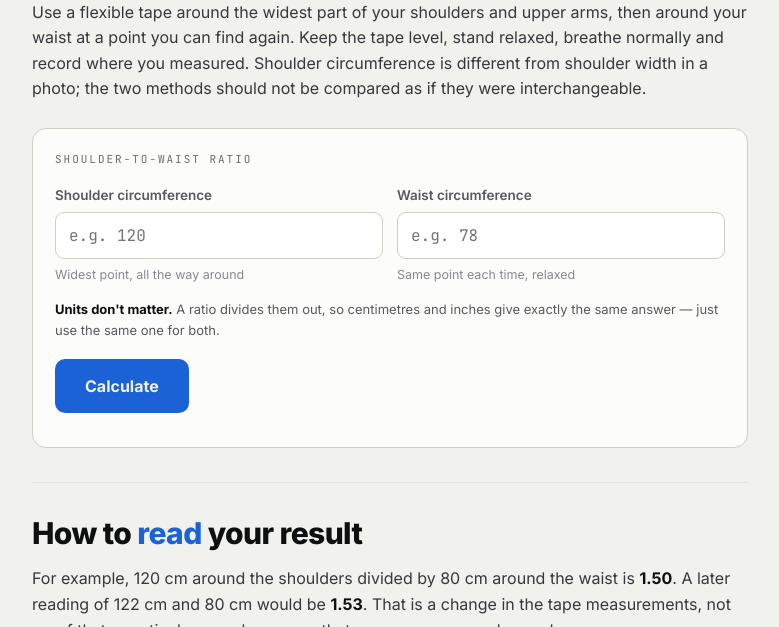
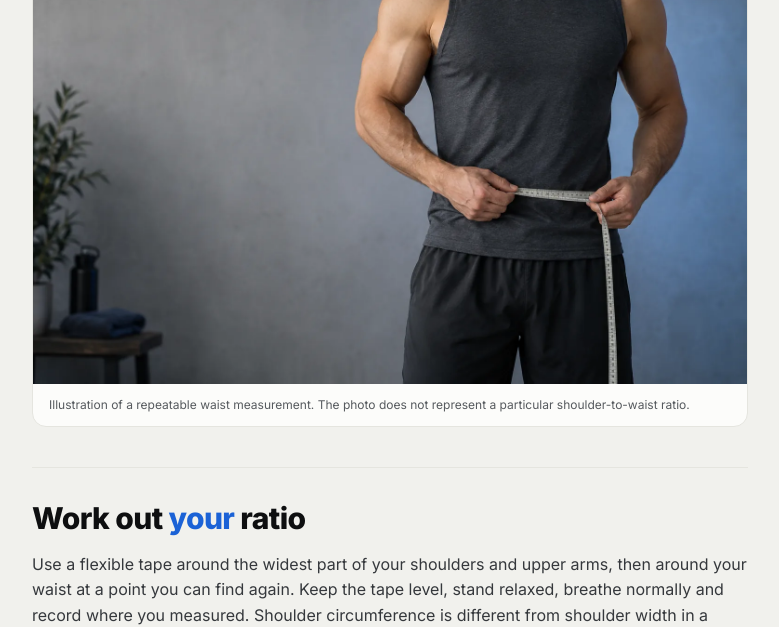
Before and after one commit to qhak/PHYSIQ, a plain HTML site: page golden-ratio-physique.html in a window 1280 px wide. Shown: the part 589-1216 px from the top of the page, without its empty margins (250-1029 px from the left). Drawn offline with Linux system fonts and the light colour scheme.

Commit message:
Add original physique visuals to priority SEO guides

```diff
--- a/golden-ratio-physique.html
+++ b/golden-ratio-physique.html
@@ -24,11 +24,12 @@
 <meta property="og:description" content="Calculate a shoulder-to-waist circumference ratio and learn what the 1.618 reference can and cannot tell you.">
 <meta property="og:url" content="https://cutrank.app/golden-ratio-physique.html">
 <meta property="og:site_name" content="CutRank">
-<meta property="og:image" content="https://cutrank.app/og-image.png">
+<meta property="og:image" content="https://cutrank.app/assets/seo-golden-ratio-visual.webp">
+<meta property="og:image:alt" content="Adult athlete measuring his waist with a flexible tape">
 <meta name="twitter:card" content="summary_large_image">
 <meta name="twitter:title" content="The Golden Ratio Physique — CutRank">
 <meta name="twitter:description" content="Shoulder-to-waist 1.618. Calculate yours, free.">
-<meta name="twitter:image" content="https://cutrank.app/og-image.png">
+<meta name="twitter:image" content="https://cutrank.app/assets/seo-golden-ratio-visual.webp">
 
 <!-- Structured data -->
 <script type="application/ld+json">
@@ -37,7 +38,7 @@
   "@type": "Article",
   "headline": "The Golden Ratio Physique: What 1.618 Actually Means",
   "description": "What the golden ratio physique standard is, how to calculate your shoulder-to-waist ratio, and an honest account of where the 1.618 figure came from.",
-  "image": "https://cutrank.app/og-image.png",
+  "image": "https://cutrank.app/assets/seo-golden-ratio-visual.webp",
   "url": "https://cutrank.app/golden-ratio-physique.html",
   "publisher": {
     "@type": "Organization",
@@ -56,6 +57,7 @@
 <link rel="preconnect" href="https://fonts.googleapis.com">
 <link rel="preconnect" href="https://fonts.gstatic.com" crossorigin>
 <link rel="stylesheet" href="https://fonts.googleapis.com/css2?family=Inter:wght@400;500;600;700;800;900&family=JetBrains+Mono:wght@400;500;600&display=swap">
+<link rel="stylesheet" href="/seo-editorial-visual.css">
 
 <!-- FAQ structured data -->
 <script type="application/ld+json">
@@ -204,6 +206,11 @@
     </div>
   </header>
 
+  <figure class="editorial-visual">
+    <img src="/assets/seo-golden-ratio-visual.webp" width="1536" height="1024" fetchpriority="high" alt="Adult athlete holding a measuring tape at his waist in a relaxed stance">
+    <figcaption>Illustration of a repeatable waist measurement. The photo does not represent a particular shoulder-to-waist ratio.</figcaption>
+  </figure>
+
   <section class="block" id="calc">
     <h2>Work out <em>your</em> ratio</h2>
     <p class="body">Use a flexible tape around the widest part of your shoulders and upper arms, then around your waist at a point you can find again. Keep the tape level, stand relaxed, breathe normally and record where you measured. Shoulder circumference is different from shoulder width in a photo; the two methods should not be compared as if they were interchangeable.</p>
--- /dev/null
+++ b/seo-editorial-visual.css
@@ -0,0 +1,26 @@
+.editorial-visual {
+  margin: -8px 0 40px;
+  overflow: hidden;
+  border: 1px solid var(--line);
+  border-radius: 14px;
+  background: var(--surface);
+}
+
+.editorial-visual img {
+  display: block;
+  width: 100%;
+  height: auto;
+  aspect-ratio: 3 / 2;
+  object-fit: cover;
+}
+
+.editorial-visual figcaption {
+  padding: 12px 16px;
+  color: var(--dim);
+  font-size: 12px;
+  line-height: 1.5;
+}
+
+@media (max-width: 640px) {
+  .editorial-visual { margin: 0 0 28px; }
+}
```
Also changed, not shown: body-fat-percentage-for-abs.html (+10 -3 lines), v-taper-physique.html (+5 -3 lines), assets/seo-golden-ratio-visual.webp (added), assets/seo-v-taper-visual.webp (added), assets/seo-visible-abs-visual.webp (added).
